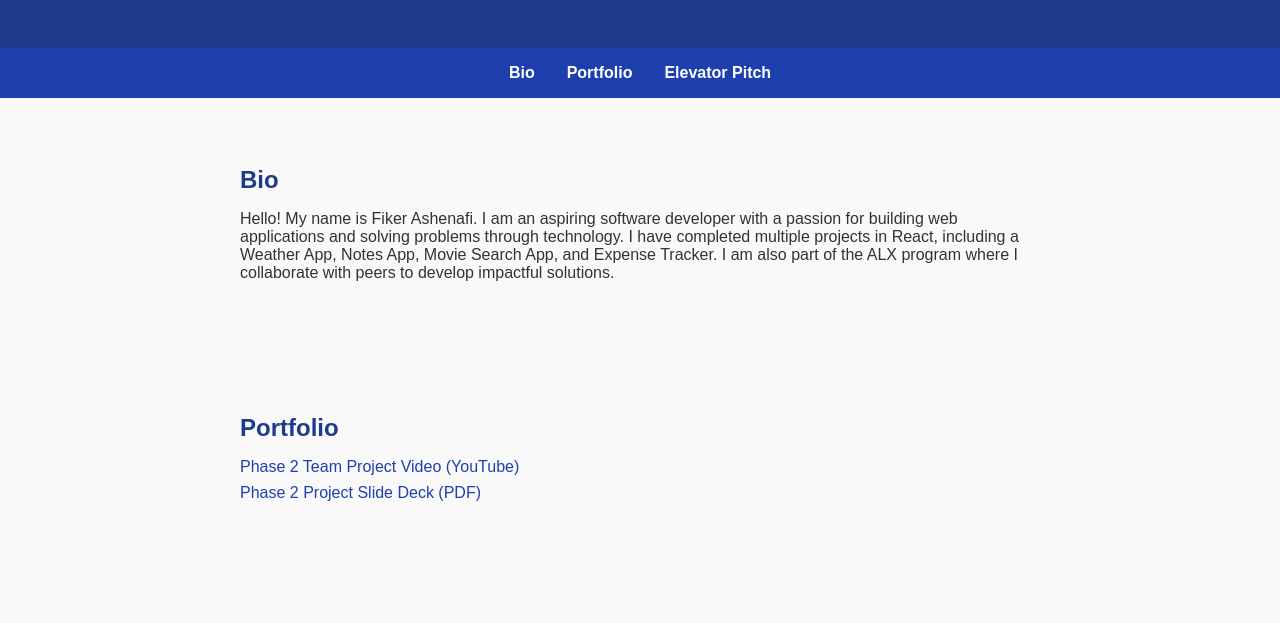
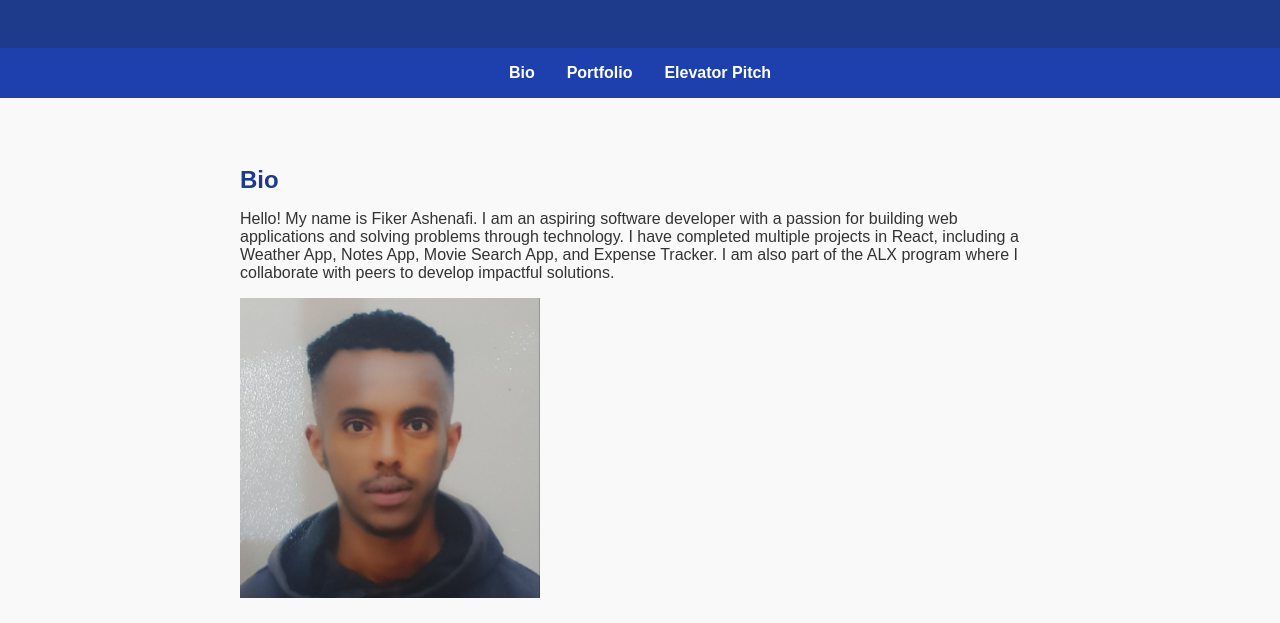
Before and after one commit to fa10hk10/Week-14-portfolio-website, a plain HTML site: page index.html in a window 1280 px wide. Shown: the part 110-733 px from the top of the page. Drawn offline with Linux system fonts and the light colour scheme.

Commit message:
Update index.html

```diff
--- a/index.html
+++ b/index.html
@@ -84,6 +84,7 @@
   <section id="bio">
     <h2>Bio</h2>
     <p>Hello! My name is Fiker Ashenafi. I am an aspiring software developer with a passion for building web applications and solving problems through technology. I have completed multiple projects in React, including a Weather App, Notes App, Movie Search App, and Expense Tracker. I am also part of the ALX program where I collaborate with peers to develop impactful solutions.</p>
+  <img src="Fiker profile.png" alt="Fiker Ashenafi" width="300" >
   </section>
 
   <section id="portfolio">
```
